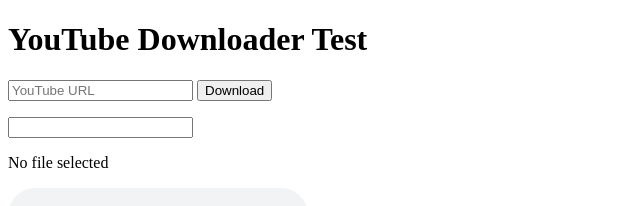
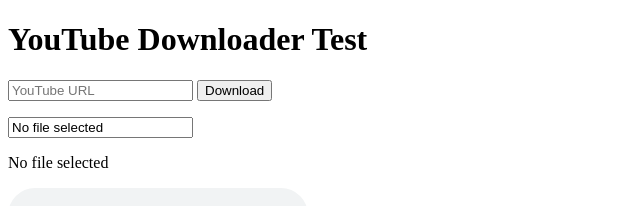
Before and after one commit to FireEntity1/pulze, a SvelteKit app: page / in a window 1280 px wide. Shown: the top 206 px of the page, without its empty margins (0-640 px from the left). Built offline with nearby package versions, Linux system fonts and the light colour scheme.

Commit message:
feat: file renaming

```diff
--- a/src/routes/+page.svelte
+++ b/src/routes/+page.svelte
@@ -45,7 +45,7 @@
   });
 
   async function rename(file, new_file) {
-    await invoke("rename_file", { file: file, new_file: new_file });
+    await invoke("rename_file", { file: file, newFile: new_file });
 
     console.log(file);
     console.log(new_file);
@@ -67,8 +67,8 @@
   <button onclick={download}>Download</button>
   <p>{message}</p>
 
-  <form onsubmit={dir[playing]} onchange={rename(dir[playing],event.target.value)}>
-  <input type="text" value={dir[playing]}>
+  <form onsubmit={(event) => { event.preventDefault(); rename(dir[playing], event.target.elements.filename.value); }}>
+  <input type="text" value={songname} name="filename">
 </form>
 
   <p>{songname}</p>
```
